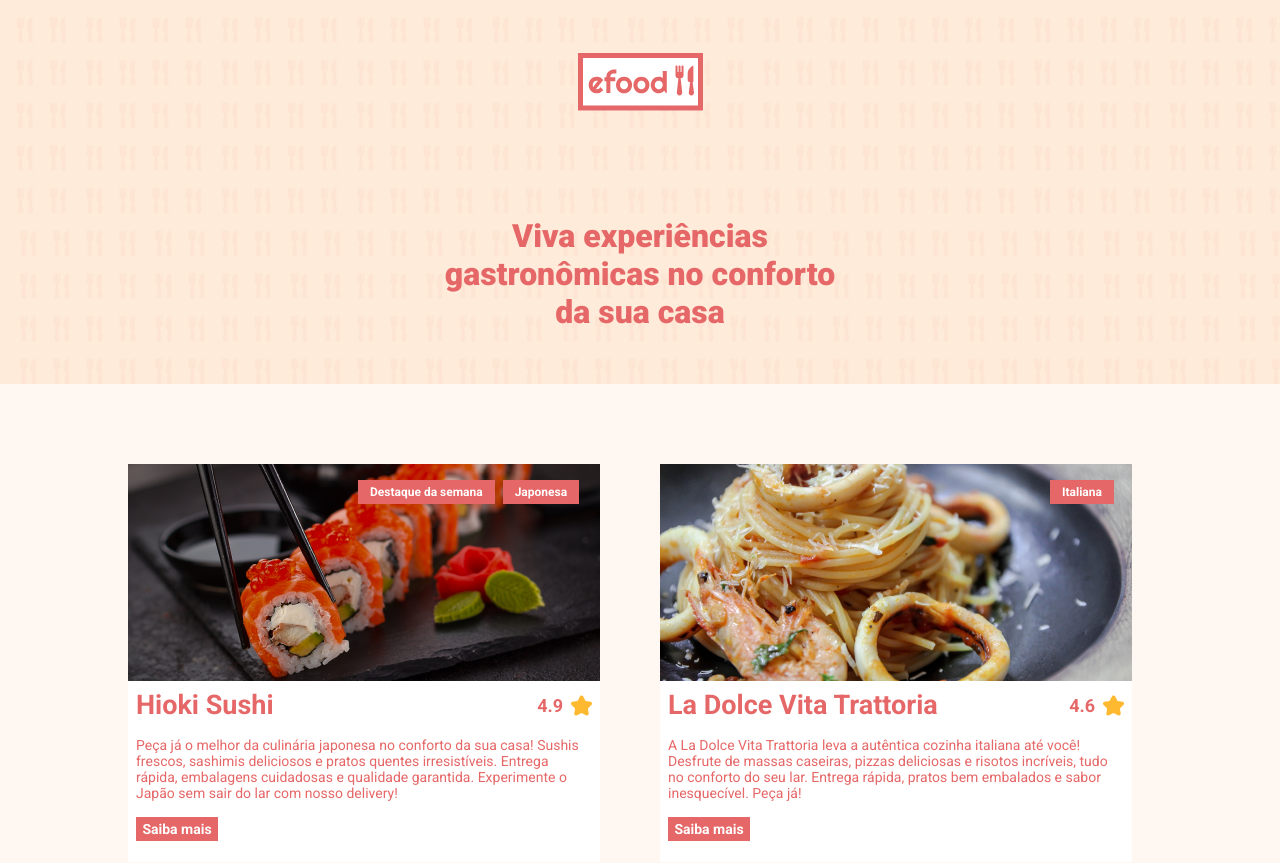
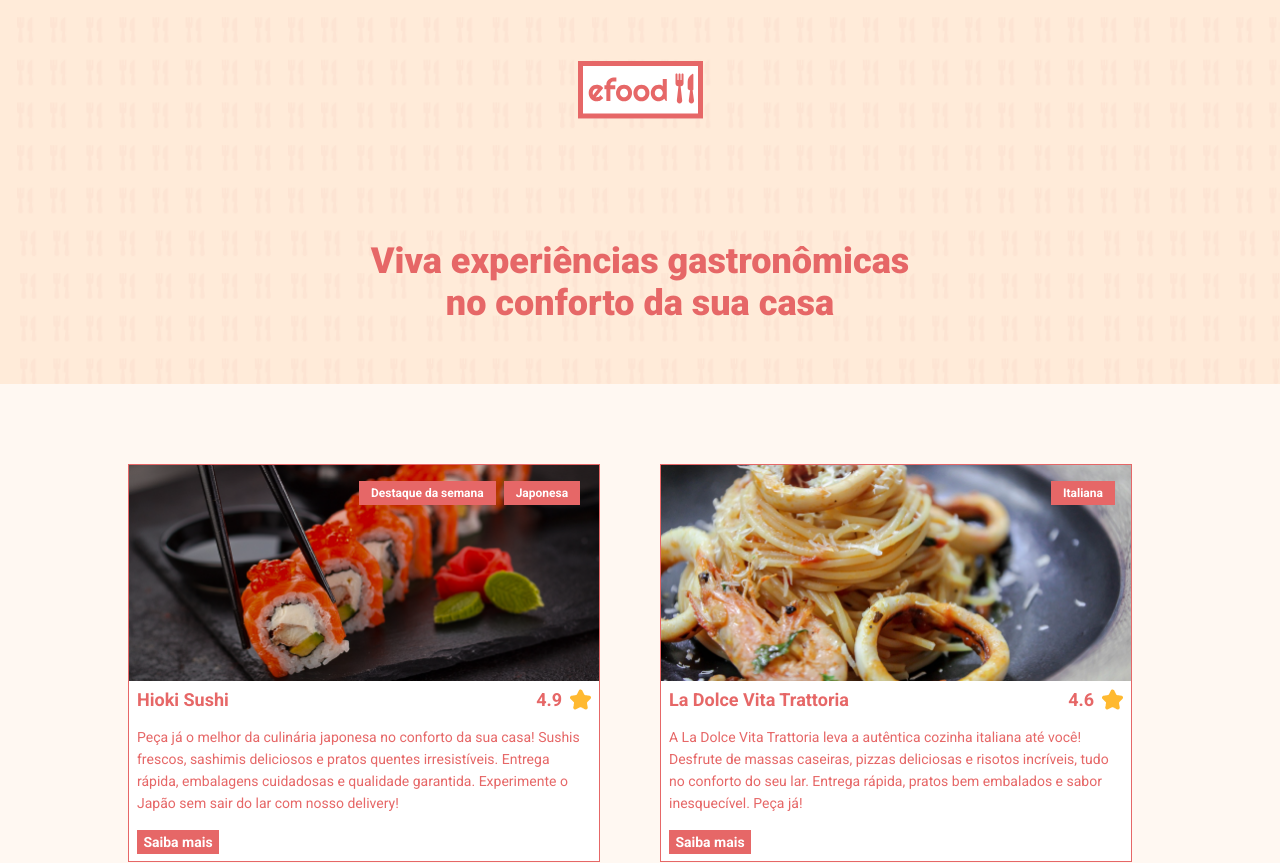
Before and after one commit to StaanB/EFOOD, a React (Vite) app: page / in a window 1280 px wide. Shown: the top 863 px of the page. Built offline with nearby package versions, Linux system fonts and the light colour scheme.

Commit message:
Changes on Styled Components

```diff
--- a/src/Components/Banner/index.tsx
+++ b/src/Components/Banner/index.tsx
@@ -1,11 +1,11 @@
-import { BannerDiv, BannerH1 } from "./styles"
+import * as S from './styles'
 import logo from '../../assets/images/logo.svg'
 
 const Banner = () => (
-    <BannerDiv>
+    <S.Banner>
         <img src={logo} alt="Efood Logo"/>
-        <BannerH1>Viva experiências gastronômicas no conforto da sua casa</BannerH1>
-    </BannerDiv>
+        <S.H1>Viva experiências gastronômicas no conforto da sua casa</S.H1>
+    </S.Banner>
 )
 
 export default Banner
--- a/src/Components/Banner/styles.ts
+++ b/src/Components/Banner/styles.ts
@@ -2,7 +2,7 @@ import styled from "styled-components";
 import fundo from "../../assets/images/fundo.png";
 import { cores } from "../../Global";
 
-export const BannerDiv = styled.div`
+export const Banner = styled.div`
   display: flex;
   flex-direction: column;
   align-items: center;
@@ -15,11 +15,13 @@ export const BannerDiv = styled.div`
   background-size: cover;
 `;
 
-export const BannerH1 = styled.h1`
+export const H1 = styled.h1`
   text-align: center;
 
   font-weight: 900;
-  width: 32%;
+  width: 539px;
+  height: 84px;
+  font-size: 36px;
 
   color: ${cores.vermelho};
 `;
--- a/src/Components/Footer/index.tsx
+++ b/src/Components/Footer/index.tsx
@@ -1,4 +1,4 @@
-import { FooterContainer, FooterCopy, LogoSocialDiv } from "./styles";
+import * as S from "./styles";
 
 import logo from "../../assets/images//logo.svg";
 import instagram from "../../assets/images/instagram.png";
@@ -6,8 +6,8 @@ import facebook from "../../assets/images/facebook.png";
 import twitter from "../../assets/images/twitter.png";
 
 const Footer = () => (
-  <FooterContainer>
-    <LogoSocialDiv>
+  <S.Container>
+    <S.Div>
       <img src={logo} alt="Efood Logo" />
 
       <ul>
@@ -27,14 +27,14 @@ const Footer = () => (
           </a>
         </li>
       </ul>
-    </LogoSocialDiv>
+    </S.Div>
 
-    <FooterCopy>
+    <S.Copy>
       A efood é uma plataforma para divulgação de estabelecimentos, a
       responsabilidade pela entrega, qualidade dos produtos é toda do
       estabelecimento contratado.
-    </FooterCopy>
-  </FooterContainer>
+    </S.Copy>
+  </S.Container>
 );
 
 export default Footer;
--- a/src/Components/Footer/styles.ts
+++ b/src/Components/Footer/styles.ts
@@ -1,7 +1,7 @@
 import styled from "styled-components";
 import { cores } from "../../Global";
 
-export const FooterContainer = styled.div`
+export const Container = styled.div`
   display: flex;
   flex-direction: column;
   align-items: center;
@@ -14,7 +14,7 @@ export const FooterContainer = styled.div`
   margin-top: 120px;
 `;
 
-export const LogoSocialDiv = styled.div`
+export const Div = styled.div`
   display: flex;
   flex-direction: column;
   align-items: center;
@@ -27,7 +27,7 @@ export const LogoSocialDiv = styled.div`
   }
 `;
 
-export const FooterCopy = styled.p`
+export const Copy = styled.p`
   text-align: center;
 
   font-size: 10px;
--- a/src/Components/Header/index.tsx
+++ b/src/Components/Header/index.tsx
@@ -1,13 +1,17 @@
 import { Link } from "react-router-dom";
 import logo from "../../assets/images/logo.svg";
-import { HeaderContainer, TextLink } from "./styles";
+import * as S from "./styles";
 
 const Header = () => (
-  <HeaderContainer>
-    <TextLink to="/">Restaurantes</TextLink>
-    <Link to="/"><img src={logo} alt="Efood Logo" /></Link>
-    <p>0 produto(s) no carrinho</p>
-  </HeaderContainer>
+  <S.Container>
+    <div className="container">
+      <S.TextLink to="/">Restaurantes</S.TextLink>
+      <Link to="/">
+        <img src={logo} alt="Efood Logo" />
+      </Link>
+      <p>0 produto(s) no carrinho</p>
+    </div>
+  </S.Container>
 );
 
 export default Header;
--- a/src/Components/Header/styles.ts
+++ b/src/Components/Header/styles.ts
@@ -3,10 +3,9 @@ import styled from "styled-components";
 import fundo from "../../assets/images/fundo.png";
 import { cores } from "../../Global";
 
-export const HeaderContainer = styled.div`
+export const Container = styled.div`
   display: flex;
   align-items: center;
-  justify-content: space-around;
 
   height: 166px;
   font-size: 18px;
@@ -15,6 +14,12 @@ export const HeaderContainer = styled.div`
   background-image: url(${fundo});
   background-size: cover;
   color: ${cores.vermelho};
+
+  div {
+    display: flex;
+    align-items: center;
+    justify-content: space-between;
+  }
 `;
 
 export const TextLink = styled(Link)`
--- a/src/Components/Plate/index.tsx
+++ b/src/Components/Plate/index.tsx
@@ -1,16 +1,16 @@
 import Pizza from "../../assets/images/pizza_marguerita.png";
-import { Button, PizzaContainer } from "./styles";
+import * as S from "./styles";
 
 const Plates = () => (
-  <PizzaContainer>
+  <S.Container>
     <img src={Pizza} alt="Pizza" />
     <h2>Pizza Marguerita</h2>
     <p>
       A clássica Marguerita: molho de tomate suculento, mussarela derretida,
       manjericão fresco e um toque de azeite. Sabor e simplicidade!
     </p>
-    <Button>Adicionar ao carrinho</Button>
-  </PizzaContainer>
+    <S.Button>Adicionar ao carrinho</S.Button>
+  </S.Container>
 );
 
 export default Plates;
--- a/src/Components/Plate/styles.ts
+++ b/src/Components/Plate/styles.ts
@@ -1,7 +1,7 @@
 import styled from "styled-components";
 import { cores } from "../../Global";
 
-export const PizzaContainer = styled.div`
+export const Container = styled.div`
   display: flex;
   flex-direction: column;
   justify-content: space-between;
@@ -15,12 +15,14 @@ export const PizzaContainer = styled.div`
   color: ${cores.bege};
 
   h2 {
-    font-size: 18px;
+    font-size: 16px;
     font-weight: 900;
   }
 
   p {
     font-weight: 400;
+    font-size: 14px;
+    line-height: 22px;
   }
 `;
 
--- a/src/Components/Presentation/index.tsx
+++ b/src/Components/Presentation/index.tsx
@@ -2,9 +2,10 @@ import { ItalianBanner } from "./styles";
 
 const Presentation = () => (
   <ItalianBanner>
-    <span>Italiana</span>
-
-    <h1>La Dolce Vita Trattoria</h1>
+    <div className="container">
+      <span>Italiana</span>
+      <h1>La Dolce Vita Trattoria</h1>
+    </div>
   </ItalianBanner>
 );
 
--- a/src/Components/Presentation/styles.ts
+++ b/src/Components/Presentation/styles.ts
@@ -3,10 +3,6 @@ import restaurant from "../../assets/images/italian_background.png";
 import { cores } from "../../Global";
 
 export const ItalianBanner = styled.div`
-  display: flex;
-  flex-direction: column;
-  align-items: start;
-  justify-content: space-around;
 
   height: 280px;
   font-size: 32px;
@@ -16,13 +12,26 @@ export const ItalianBanner = styled.div`
   background-image: url(${restaurant});
   background-size: cover;
 
-  span,
-  h1 {
-    margin-left: 170px;
+  div {
+    display: flex;
+    flex-direction: column;
+    align-items: flex-start;
+    justify-content: space-between;
+    text-align: start;
+
+    height: 100%;
+
     color: ${cores.branco};
   }
 
   span {
     font-weight: 100;
+    margin-top: 24px;
+    font-size: 32px;
+  }
+
+  h1{
+    margin-bottom: 32px;
+    font-size: 32px;
   }
 `;
--- a/src/Components/Restaurant/index.tsx
+++ b/src/Components/Restaurant/index.tsx
@@ -1,11 +1,4 @@
-import {
-  RestaurantButton,
-  RestaurantContainer,
-  RestaurantInfo,
-  RestaurantTag,
-  RestaurantTagContainer,
-  RestaurantTitle,
-} from "./styles";
+import * as S from "./styles";
 
 import Estrela from "../../assets/images/estrela.png";
 
@@ -28,23 +21,23 @@ const Restaurant = ({
   info,
   link,
 }: Props) => (
-  <RestaurantContainer>
+  <S.Container>
     <img src={imagem} alt={nome} />
-    <RestaurantTitle>
+    <S.Title>
       <h2>{nome}</h2>
       <span>
         {nota}
         <img src={Estrela} alt="Nota do restaurante" />
       </span>
-    </RestaurantTitle>
-    <RestaurantInfo>{info}</RestaurantInfo>
-    <RestaurantButton to={link}>Saiba mais</RestaurantButton>
+    </S.Title>
+    <S.Info>{info}</S.Info>
+    <S.Button to={link}>Saiba mais</S.Button>
 
-    <RestaurantTagContainer destaque={destaque}>
-      {destaque ? <RestaurantTag>Destaque da semana</RestaurantTag> : ""}
-      <RestaurantTag>{categoria}</RestaurantTag>
-    </RestaurantTagContainer>
-  </RestaurantContainer>
+    <S.TagContainer destaque={destaque}>
+      {destaque ? <S.Tag>Destaque da semana</S.Tag> : ""}
+      <S.Tag>{categoria}</S.Tag>
+    </S.TagContainer>
+  </S.Container>
 );
 
 export default Restaurant;
--- a/src/Components/Restaurant/styles.ts
+++ b/src/Components/Restaurant/styles.ts
@@ -6,7 +6,7 @@ type Props = {
   destaque?: boolean;
 };
 
-export const RestaurantContainer = styled.div`
+export const Container = styled.div`
   display: flex;
   flex-direction: column;
   position: relative;
@@ -14,34 +14,40 @@ export const RestaurantContainer = styled.div`
   width: 472px;
   height: 398px;
   font-weight: 700;
+  border: 1px solid ${cores.vermelho};
 
   color: ${cores.vermelho};
   background-color: ${cores.branco};
 `;
 
-export const RestaurantTitle = styled.div`
+export const Title = styled.div`
   display: flex;
   align-items: center;
   justify-content: space-between;
 
   padding: 8px;
-  font-size: 18px;
+
+  h2 {
+    font-size: 18px;
+  }
 
   span {
     display: flex;
     align-items: center;
+    font-size: 18px;
 
     gap: 8px;
   }
 `;
 
-export const RestaurantInfo = styled.p`
+export const Info = styled.p`
   padding: 8px;
   font-size: 14px;
   font-weight: 400;
+  line-height: 22px;
 `;
 
-export const RestaurantButton = styled(Link)`
+export const Button = styled(Link)`
   border: none;
   display: flex;
   align-items: center;
@@ -58,7 +64,7 @@ export const RestaurantButton = styled(Link)`
   background-color: ${cores.vermelho};
 `;
 
-export const RestaurantTagContainer = styled.div<Props>`
+export const TagContainer = styled.div<Props>`
   display: flex;
   position: absolute;
 
@@ -67,7 +73,7 @@ export const RestaurantTagContainer = styled.div<Props>`
   gap: 8px;
 `;
 
-export const RestaurantTag = styled.span`
+export const Tag = styled.span`
   display: flex;
   align-items: center;
 
```
